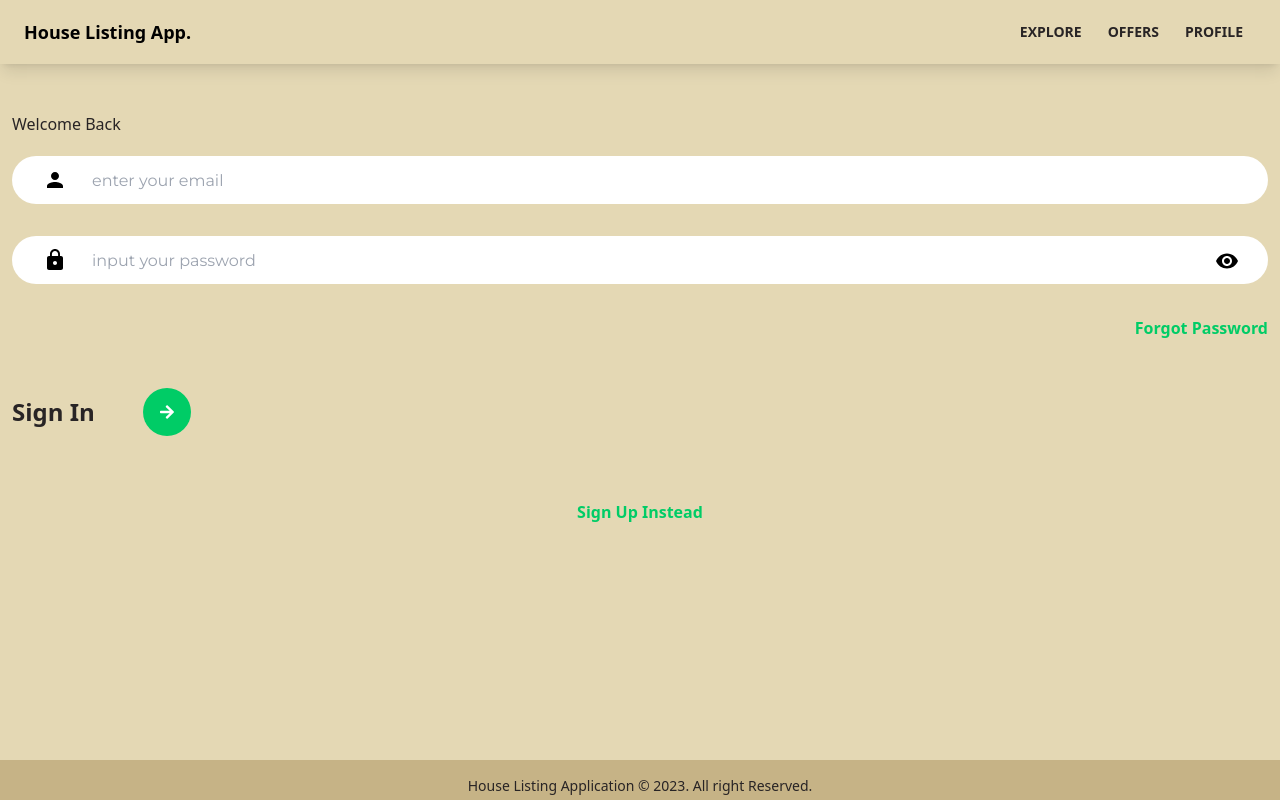
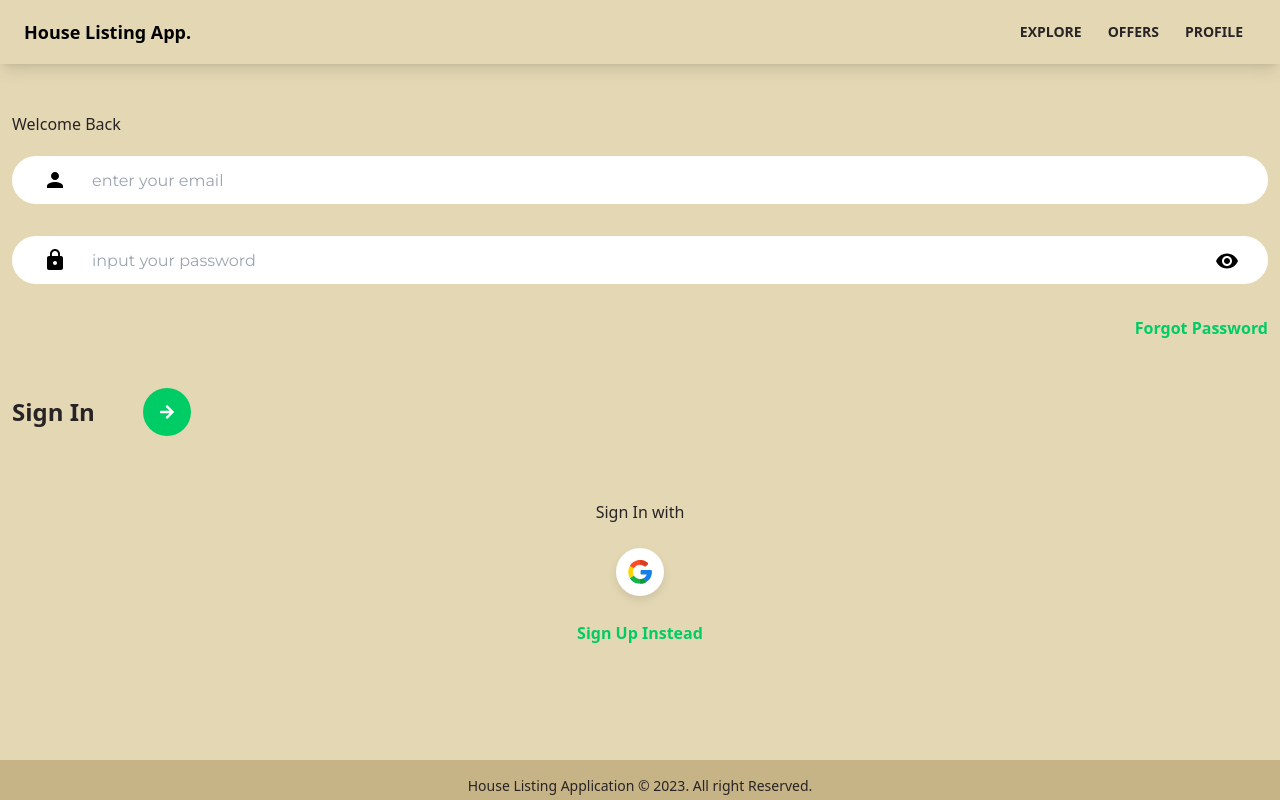
Before and after one commit to CodeLeom/house-listing, a React (Create React App) app: page /signin in a window 1280 px wide. Built offline with nearby package versions, Linux system fonts and the light colour scheme; no server answers.

Commit message:
completed the google auth feature

```diff
--- /dev/null
+++ b/src/components/OAuth.jsx
@@ -0,0 +1,49 @@
+import { useLocation, useNavigate } from 'react-router-dom'
+import { getAuth, signInWithPopup, GoogleAuthProvider } from 'firebase/auth'
+import {doc, setDoc, getDoc, serverTimestamp} from 'firebase/firestore'
+import {db} from '../firebase.config'
+import {toast} from 'react-toastify'
+import googleIcon from '../assets/svg/googleIcon.svg'
+
+
+function OAuth() {
+    const navigate = useNavigate()
+    const location = useLocation()
+
+    const onGoogleClick = async () => {
+      try {
+        const auth = getAuth()
+        const provider = new GoogleAuthProvider()
+        const result = await signInWithPopup(auth, provider)
+        const user = result.user
+
+        //check for user in the db
+        const docRef = doc(db, 'users', user.uid)
+        const docSnap = await getDoc(docRef)
+
+        //if user doesn't exist, create the user
+        if(!docSnap.exists()) {
+          await setDoc(doc(db, 'users', user.uid), {
+            name: user.displayName,
+            email: user.email,
+            timestamp: serverTimestamp()
+          })
+        }
+
+        navigate('/')
+      } catch (err) {
+        toast.error('Could not authorize your Google Account')
+      }
+    }
+
+  return (
+    <div className='socialLogin'>
+      <p>Sign {location.pathname === '/sign-up' ? 'Up' : 'In'} with</p>
+      <button className="socialIconDiv" onClick={onGoogleClick}>
+        <img className='socialIconImg' src={googleIcon} alt="google" />
+      </button>
+    </div>
+  )
+}
+
+export default OAuth
--- a/src/main.css
+++ b/src/main.css
@@ -280,7 +280,7 @@
 }
 
 .registerLink {
-  margin-top: 4rem;
+  margin-top: 1px;
   color: #00cc66;
   font-weight: 600;
   text-align: center;
--- a/src/pages/SignIn.jsx
+++ b/src/pages/SignIn.jsx
@@ -2,6 +2,7 @@
 import {toast} from 'react-toastify'
 import { Link, useNavigate } from "react-router-dom"
 import { getAuth, signInWithEmailAndPassword } from 'firebase/auth'
+import OAuth from "../components/OAuth"
 import {FaArrowRight} from "react-icons/fa"
 import visibilityIcon from '../assets/svg/visibilityIcon.svg'
 
@@ -70,8 +71,7 @@
               </div>
             </form>
 
-            {/* Google OAuth */}
-
+            <OAuth />
             <Link to='/signup' className="registerLink">Sign Up Instead</Link>
           </main>
         </div>
--- a/src/pages/SignUp.jsx
+++ b/src/pages/SignUp.jsx
@@ -2,6 +2,7 @@
 import {toast} from 'react-toastify'
 import { Link, useNavigate } from "react-router-dom"
 import {getAuth, createUserWithEmailAndPassword, updateProfile} from 'firebase/auth'
+import OAuth from "../components/OAuth"
 import {setDoc, doc, serverTimestamp} from 'firebase/firestore'
 import {db} from '../firebase.config'
 import {FaArrowRight} from "react-icons/fa"
@@ -85,8 +86,7 @@
               </div>
             </form>
 
-            {/* Google OAuth */}
-
+            <OAuth />
             <Link to='/signin' className="registerLink">Already Registered, Sign In Instead</Link>
           </main>
         </div>
```
